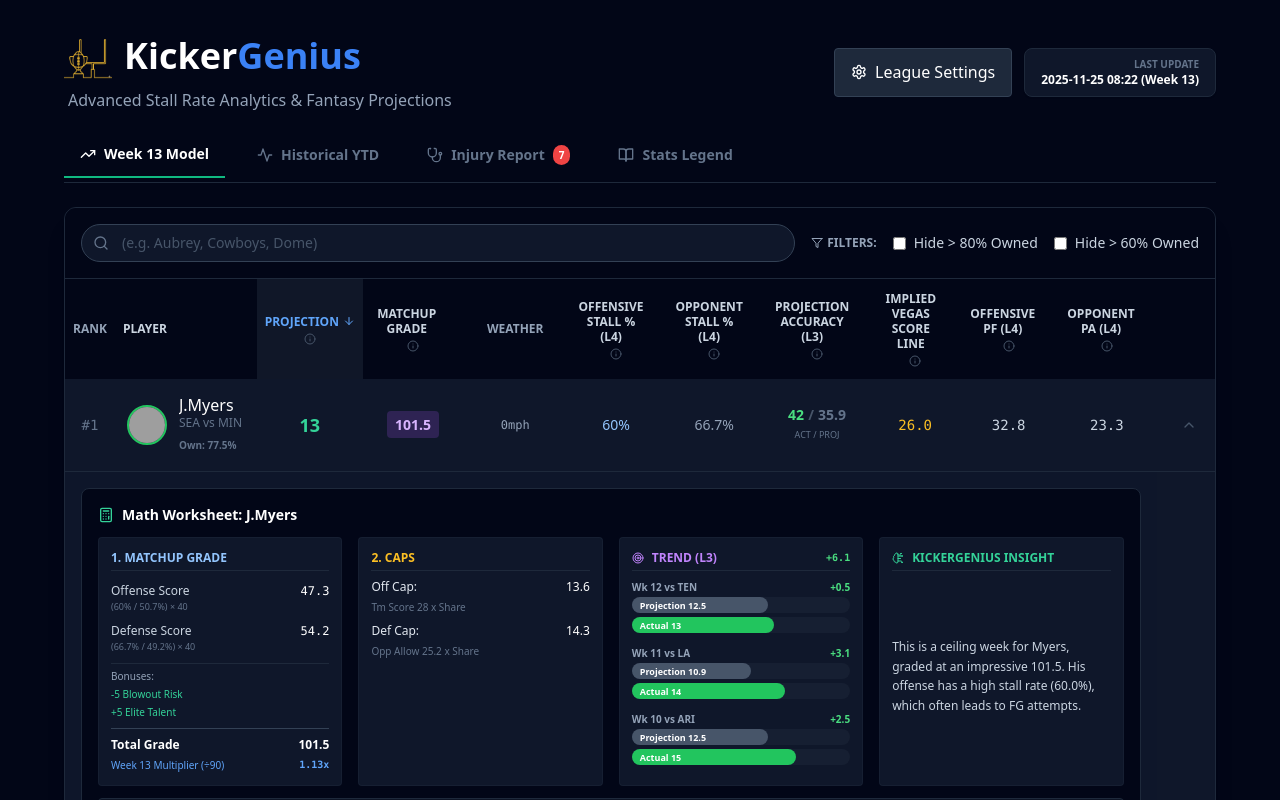
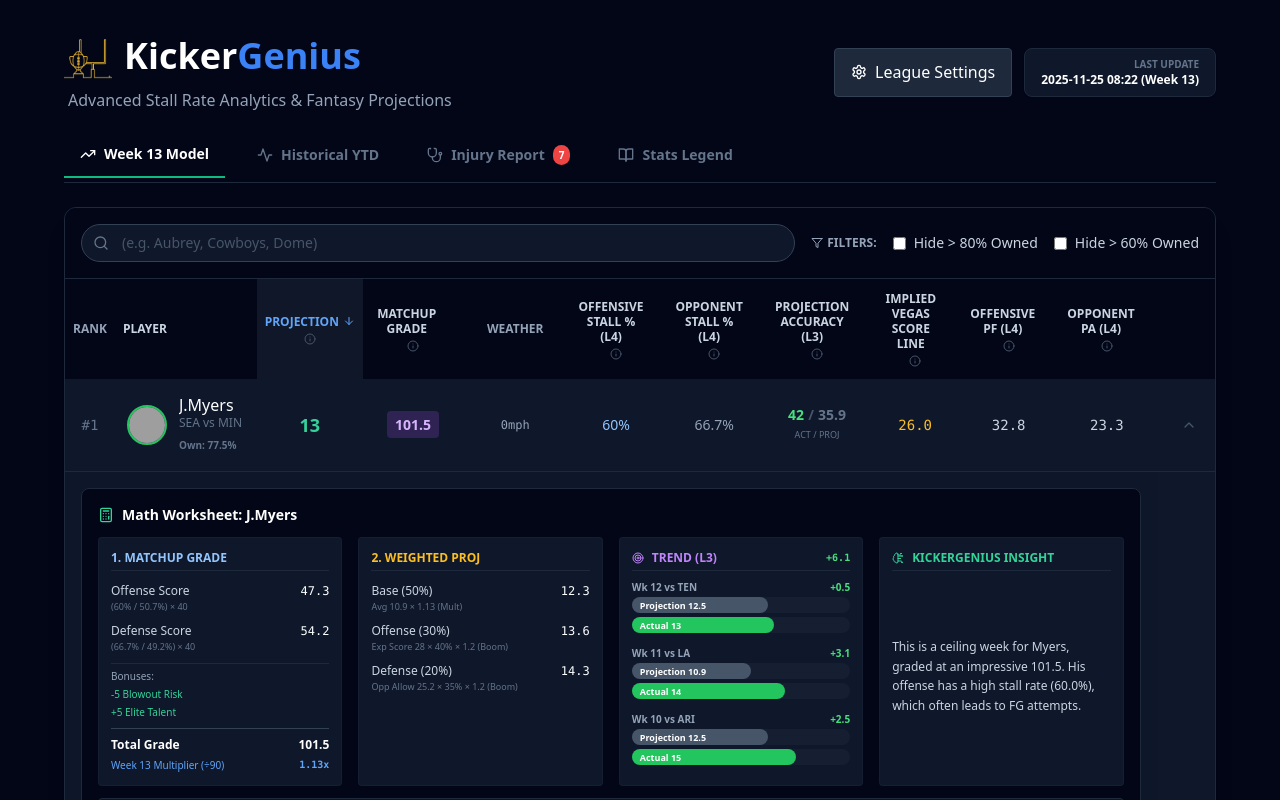
Before and after one commit to CalebUK/kicker-genius-app, a React (Vite) app: page / in a window 1280 px wide. Both pictures are taken after a click on the element 642 px from the left and 425 px from the top of the page. Shown: the top 800 px of the page. Built offline with nearby package versions, Linux system fonts and the light colour scheme; grey boxes are pictures that could not be loaded; the HTML template or start-up script is replaced by a standard one.

Commit message:
Deepdive enhancements

```diff
--- a/src/App.jsx
+++ b/src/App.jsx
@@ -275,13 +275,42 @@ const MathCard = ({ player, leagueAvgs, week }) => {
             </div>
           </div>
 
-          {/* 2. CAPS */}
-          <div className="bg-slate-900 p-3 rounded border border-slate-800/50">
-            <div className="text-amber-400 font-bold mb-2 pb-1 border-b border-slate-800">2. CAPS</div>
-            <div className="flex justify-between mb-1"><span>Off Cap:</span> <span className="text-white">{player.off_cap_val}</span></div>
-            <div className="text-[10px] text-slate-500 mb-2">Tm Score {player.w_team_score} x Share</div>
-            <div className="flex justify-between mb-1"><span>Def Cap:</span> <span className="text-white">{player.def_cap_val}</span></div>
-            <div className="text-[10px] text-slate-500">Opp Allow {player.w_def_allowed} x Share</div>
+          {/* 2. WEIGHTED PROJECTION */}
+          <div className="bg-slate-900 p-3 rounded border border-slate-800/50 flex flex-col gap-2">
+            <div className="text-amber-400 font-bold mb-1 pb-1 border-b border-slate-800">2. WEIGHTED PROJ</div>
+
+            {/* Base */}
+            <div>
+                <div className="flex justify-between text-xs text-slate-300">
+                    <span>Base (50%)</span>
+                    <span className="font-mono text-white">{(player.avg_pts * (player.grade / 90)).toFixed(1)}</span>
+                </div>
+                <div className="text-[9px] text-slate-500">
+                    Avg {player.avg_pts} × {(player.grade/90).toFixed(2)} (Mult)
+                </div>
+            </div>
+
+            {/* Offense */}
+            <div>
+                <div className="flex justify-between text-xs text-slate-300">
+                    <span>Offense (30%)</span>
+                    <span className="font-mono text-white">{player.off_cap_val}</span>
+                </div>
+                <div className="text-[9px] text-slate-500">
+                    Exp Score {player.w_team_score} × {((player.off_share || 0.35)*100).toFixed(0)}% × 1.2 (Boom)
+                </div>
+            </div>
+
+            {/* Defense */}
+            <div>
+                <div className="flex justify-between text-xs text-slate-300">
+                    <span>Defense (20%)</span>
+                    <span className="font-mono text-white">{player.def_cap_val}</span>
+                </div>
+                <div className="text-[9px] text-slate-500">
+                    Opp Allow {player.w_def_allowed} × 35% × 1.2 (Boom)
+                </div>
+            </div>
           </div>
 
           {/* 3. HISTORY */}
@@ -429,6 +458,7 @@ const App = () => {
       const pts = calcFPts(p);
       const pct = (p.fg_att > 0 ? (p.fg_made / p.fg_att * 100).toFixed(1) : '0.0');
       const longMakes = (p.fg_50_59 || 0) + (p.fg_60_plus || 0);
+
       return {
           ...p,
           fpts: pts,
@@ -742,7 +772,7 @@ const App = () => {
                   <h3 className="text-sm font-bold text-white mb-3 flex items-center gap-2">
                     <Calculator className="w-4 h-4 text-emerald-400" /> How It Works: Live Example
                   </h3>
-                  <MathCard player={aubreyExample} leagueAvgs={leagueAvgs} week={meta.week} />
+                  <MathCard player={aubreyExample} />
                </div>
              )}
 
```
